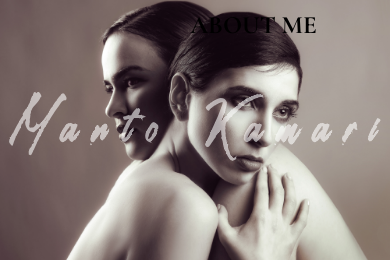
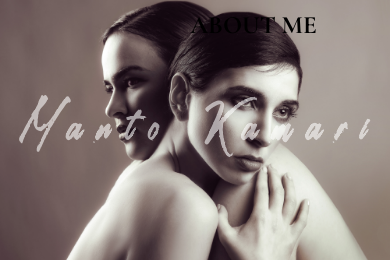
Before and after one commit to natko22/m-portofolio, a React (Create React App) app: page / in a window 390 px wide. Shown: the part 290-559 px from the top of the page. Built offline with nearby package versions, Linux system fonts and the light colour scheme.

Commit message:
change font size

```diff
--- a/src/App.css
+++ b/src/App.css
@@ -302,7 +302,7 @@ body .lg-backdrop {
 
   h1 {
     text-align: center;
-    font-size: 10vw;
+    font-size: 9vw;
     letter-spacing: 4vw;
     margin-bottom: -2vh;
     margin-right: -3vw;
```
